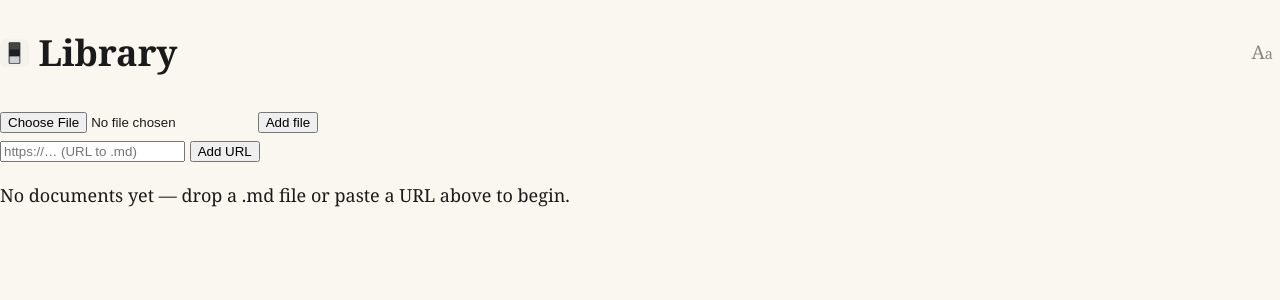
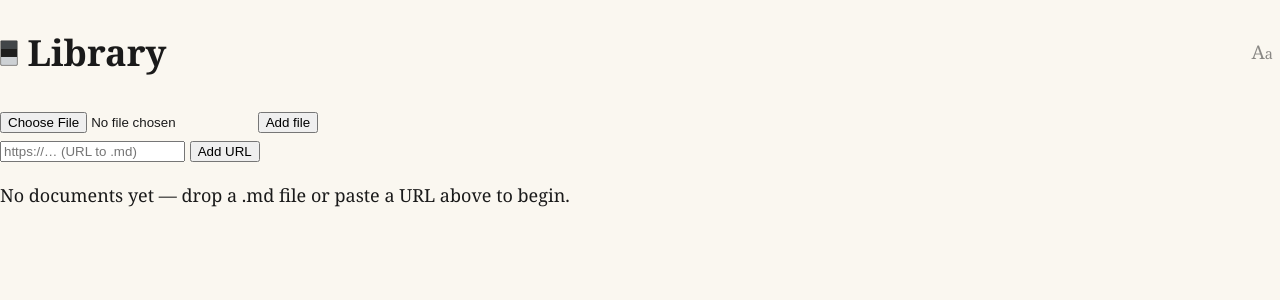
Before and after one commit to mattjoyce/Parsem, a Python web app: template parsem/web/templates/library.html in a window 1280 px wide. Shown: the top 300 px of the page. Run offline with Jinja, Linux system fonts and the light colour scheme; the template is opened without the code that fills it, so the values that code supplies are empty.

Commit message:
chore(web): swap favicon for parsem-logo in top-bar + library header
Logo is a tall A4 page silhouette — size by height only so width follows
naturally; the previous square sizing distorted the proportions.

```diff
--- a/parsem/web/static/reader.css
+++ b/parsem/web/static/reader.css
@@ -142,13 +142,16 @@ body {
 
 /* Home link — back to the library. Visually a peer of the "Aa" panel
  * trigger: dimmed at rest so the doc title owns the bar, brightens on
- * hover. No proper landing page yet; this is the only nav surface. */
+ * hover. No proper landing page yet; this is the only nav surface.
+ *
+ * Sized by height only — the logo is a tall page silhouette (A4
+ * proportions), so width follows naturally. Setting both would
+ * distort. */
 .top-bar__home {
   display: inline-flex;
   align-items: center;
   justify-content: center;
-  width: 1.6em;
-  height: 1.6em;
+  height: 1.25em;
   opacity: 0.55;
   transition: opacity 120ms ease, transform 120ms ease;
   text-decoration: none;
@@ -158,7 +161,7 @@ body {
   outline: 2px solid var(--tint-3);
   outline-offset: 2px;
 }
-.top-bar__home img { width: 100%; height: 100%; display: block; }
+.top-bar__home img { height: 100%; width: auto; display: block; }
 
 .top-bar__identity { min-width: 0; }
 .doc-title {
@@ -741,15 +744,18 @@ body.review-mode .chunk--settled { opacity: 0.9; }
 }
 /* Brand mark beside the title — non-clickable here (we're already on
  * the landing page). The reader's top-bar home link uses the same
- * favicon SVG; this is its larger, contextual cousin. */
+ * logo; this is its larger, contextual cousin. Sized by height only
+ * — the logo is a tall page silhouette (A4 proportions), so width
+ * follows naturally. Height matches roughly the H1's cap-height so
+ * the mark + title group reads as one. */
 .library-header__brand {
   display: flex;
   align-items: center;
   gap: 0.6rem;
 }
 .library-header__mark {
-  width: 1.6em;
-  height: 1.6em;
+  height: 1.4em;
+  width: auto;
   display: block;
   opacity: 0.9;
 }
--- a/parsem/web/templates/_reader_main.html
+++ b/parsem/web/templates/_reader_main.html
@@ -4,7 +4,7 @@
   <header class="top-bar">
     <a class="top-bar__home" href="/library"
        aria-label="Back to library" title="Back to library">
-      <img src="/static/favicon.svg" alt="">
+      <img src="/static/parsem-logo.svg" alt="">
     </a>
     <div class="top-bar__identity">
       <h1 class="doc-title">{{ title }}</h1>
--- a/parsem/web/templates/library.html
+++ b/parsem/web/templates/library.html
@@ -12,7 +12,7 @@
 <main class="library-page">
   <header class="library-header">
     <div class="library-header__brand">
-      <img class="library-header__mark" src="/static/favicon.svg" alt="">
+      <img class="library-header__mark" src="/static/parsem-logo.svg" alt="">
       <h1>Library</h1>
     </div>
     {% include "_prefs_trigger.html" %}
```
Also changed, not shown: parsem/web/static/parsem-logo.svg (added).
